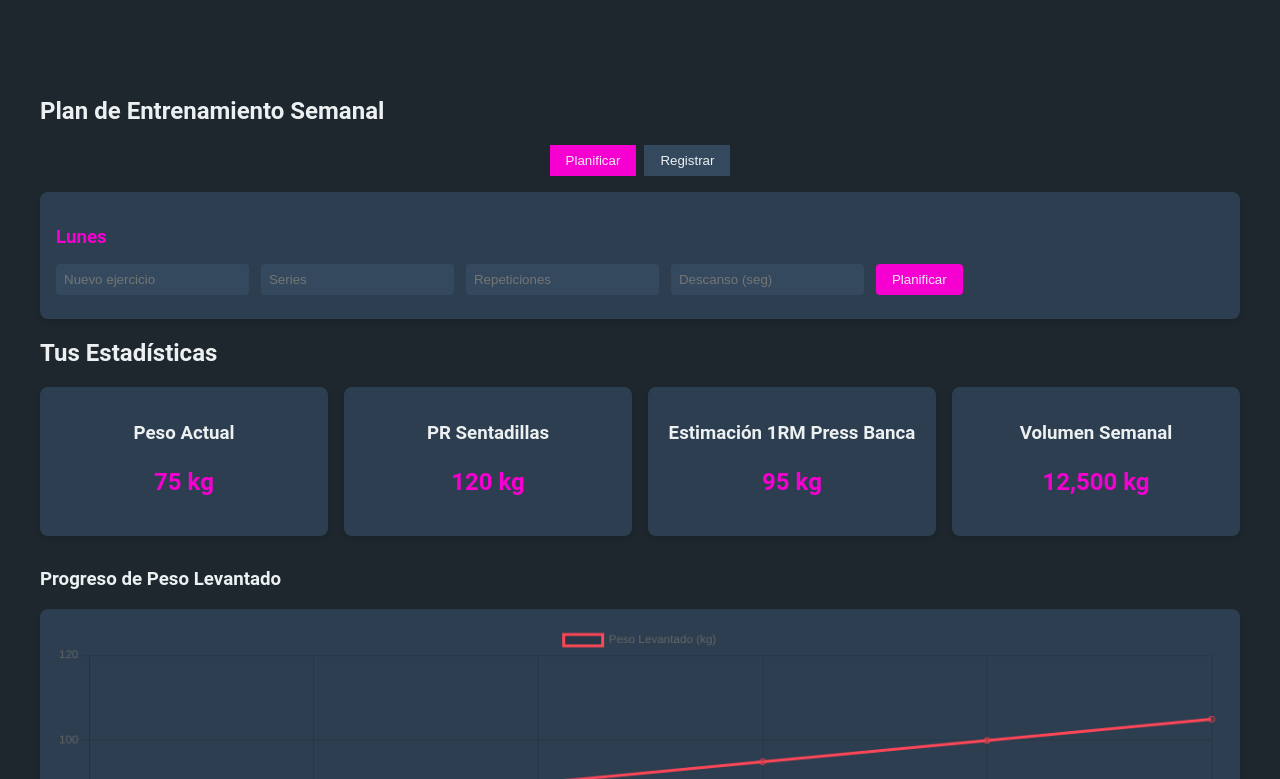
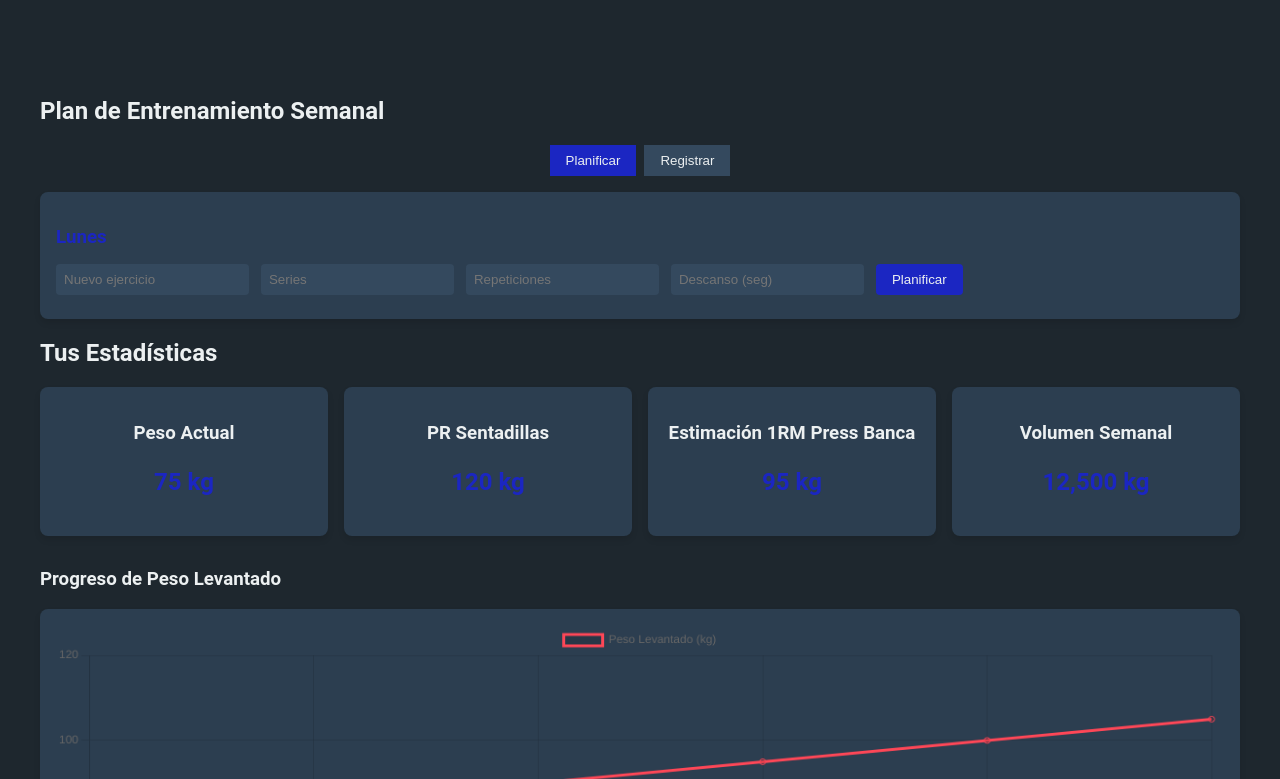
Before and after one commit to WhiterBy1/Gymstats, a plain HTML site: page index.html in a window 1280 px wide. Shown: the part 314-1093 px from the top of the page. Drawn offline with nearby package versions, Linux system fonts and the light colour scheme.

Commit message:
cambie unos colores

```diff
--- a/index.html
+++ b/index.html
@@ -7,8 +7,8 @@
     <script src="https://cdn.jsdelivr.net/npm/chart.js"></script>
     <style>
         :root {
-            --primary-color: #f600d1;
-            --secondary-color: #2f3542;
+            --primary-color: #1b26c2;
+            --secondary-color: #455780;
             --background-color: #1e272e;
             --card-background: #2c3e50;
             --text-color: #ecf0f1;
```
